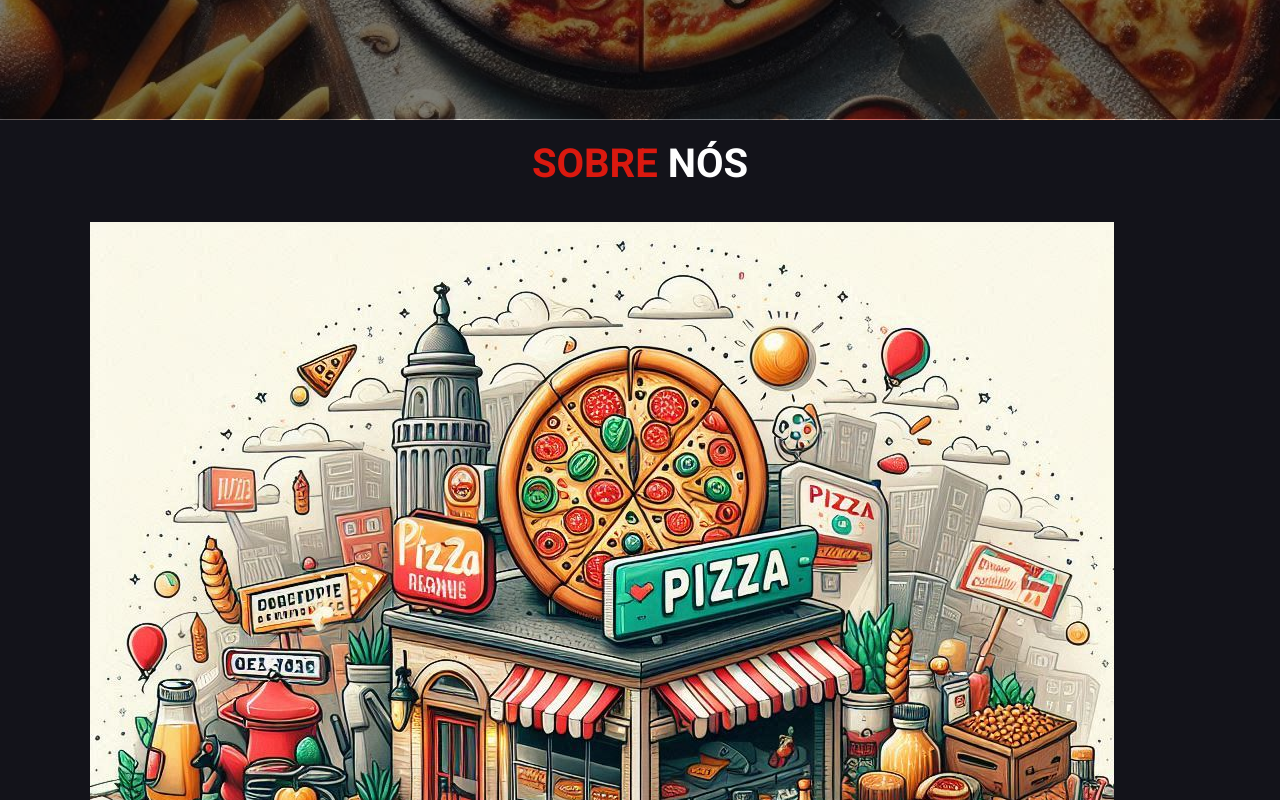
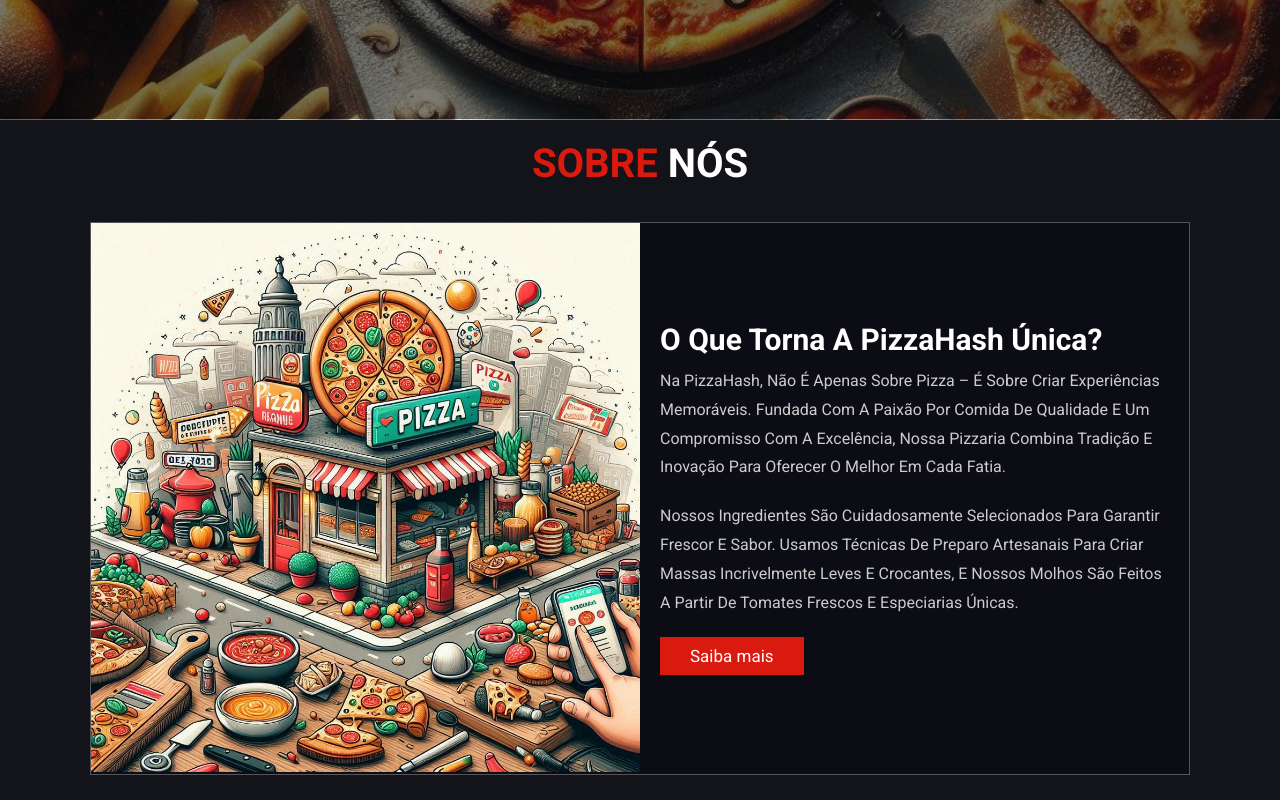
Before and after one commit to Hector-pellegrino/landingpage-PizzaHash, a plain HTML site: page index.html in a window 1280 px wide. Shown: the part 560-1360 px from the top of the page. Drawn offline with nearby package versions, Linux system fonts and the light colour scheme.

Commit message:
style: estilização do sobre nos pronta

```diff
--- a/index.html
+++ b/index.html
@@ -37,7 +37,7 @@
             </div>
         </header>
         <main>
-            <section class="home">
+            <section class="home" id="home">
                 <div class="content">
                     <h1>BEM VINDO Á PIZZAHASH!</h1>
                     <p>
@@ -49,11 +49,13 @@
                     <a href="" class="btn">Faça Seu Pedido!</a>
                 </div>
             </section>
-            <section id="sobre">
+            <section id="sobre" class="sobre">
                 <h2 class="heading"><span>SOBRE</span> NÓS</h2>
-                <div>
-                    <img src="./images/sobre.jpg" alt="" />
-                    <div>
+                <div class="row">
+                    <div class="image">
+                        <img src="./images/sobre.jpg" alt="" />
+                    </div>
+                    <div class="content">
                         <h3>O Que Torna A PizzaHash Única?</h3>
                         <p>
                             Na PizzaHash, Não É Apenas Sobre Pizza – É Sobre
--- a/style.css
+++ b/style.css
@@ -173,3 +173,36 @@ section {
     padding: 1rem 0;
     color: #fff;
 }
+
+/* Estilização do Sobre nos */
+
+.sobre .row {
+    display: flex;
+    align-items: center;
+    background-color: var(--bg-card);
+    flex-wrap: wrap;
+    border: var(--border);
+}
+
+.sobre .row .image {
+    flex: 1 1 45rem;
+}
+.sobre .row .image img {
+    width: 100%;
+}
+
+.sobre .row .content {
+    flex: 1 1 45rem;
+    padding: 2rem;
+}
+
+.sobre .row .content h3 {
+    font-size: 3rem;
+    color: #fff;
+}
+.sobre .row .content p {
+    font-size: 1.6rem ;
+    color: #ccc;
+    padding: 1rem 0;
+    line-height: 1.8;
+}
```
